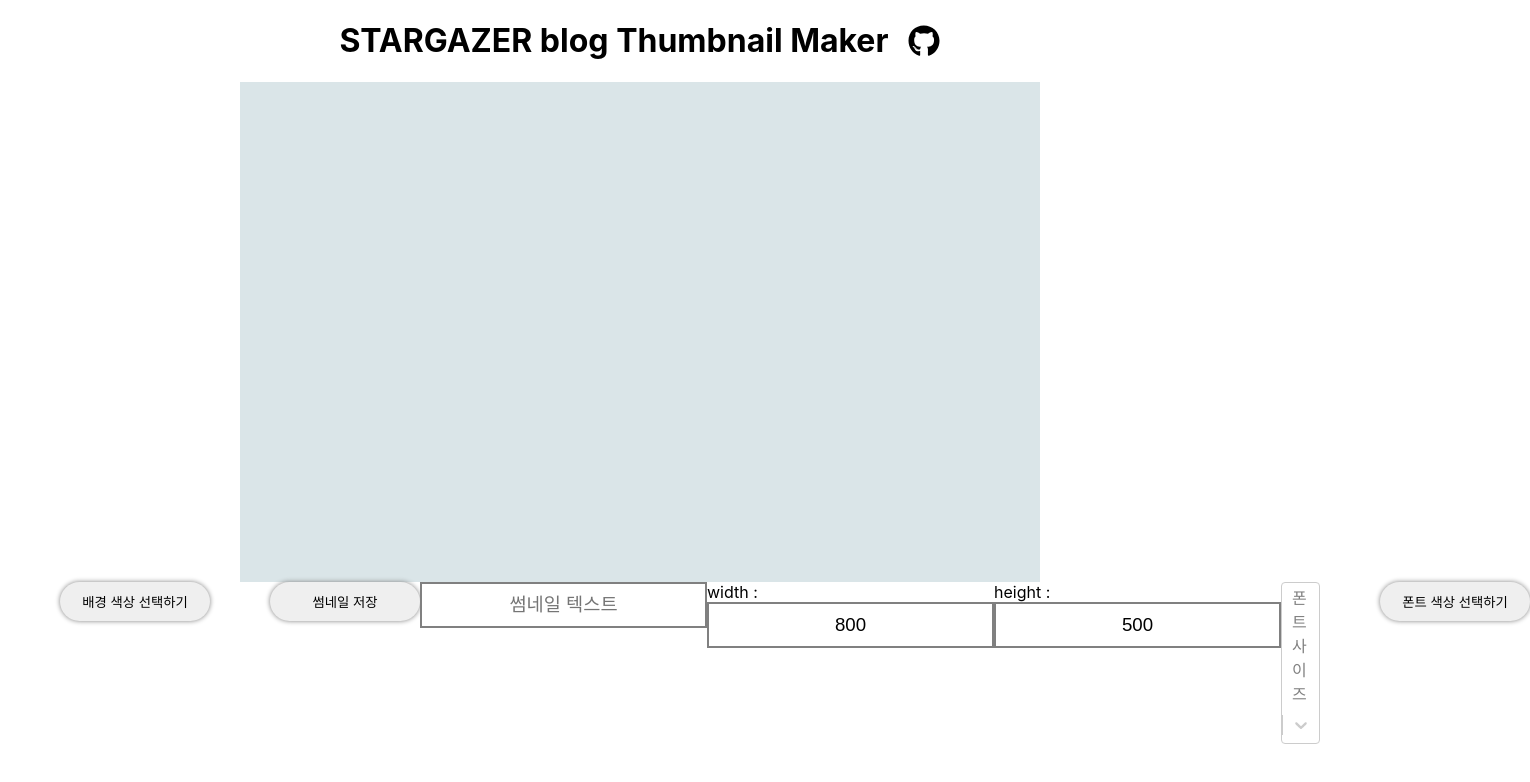
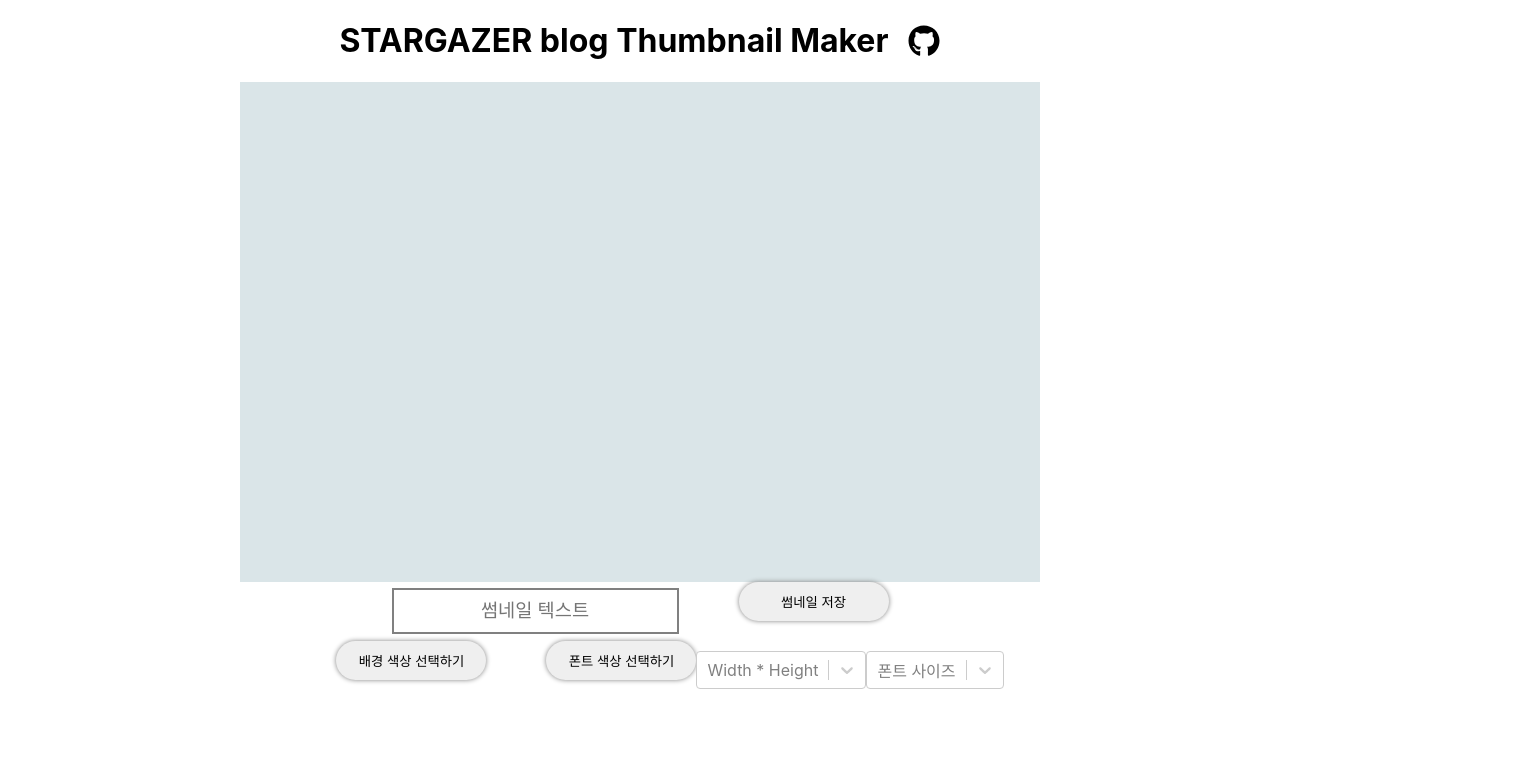
Before and after one commit to HarenKei/Thumbnail_Maker, a React (Create React App) app: page / in a window 1280 px wide. Shown: the top 782 px of the page, 1530 px wide, since content can reach past the window. Built offline with nearby package versions, Linux system fonts and the light colour scheme.

Commit message:
[Updated App.js / App.css] Add some CSS styles

```diff
--- a/src/App.css
+++ b/src/App.css
@@ -107,5 +107,21 @@ input{
 
 #divCanvasAdjustment{
   display: flex;
+  flex-direction: column;
   margin : 0, auto;
 }
+
+#divTextAndSize{
+  display: flex;
+  flex-direction: row;
+  margin : 0, auto;
+  justify-content : center;
+  align-items: center;
+}
+#divOterAdjustment{
+  display: flex;
+  flex-direction: row;
+  margin : 0, auto;
+  justify-content : center;
+  align-items: center;
+}
--- a/src/App.js
+++ b/src/App.js
@@ -9,13 +9,13 @@ import './App.css';
 
 
 const App = () =>{
-  const [color, setColor] = useState('#dae5e8');
-  const [showButton, setShowButton] = useState(false);
-  const [showTxtButton, setShowTxtButton] = useState(false);
-  const canvas = useRef(null);
-  const [thumbText, setThumbText] = useState('');
-  const [cnvsWidth, setCnvsWidth] = useState(800);
-  const [cnvsHeight, setCnvsHeight] = useState(500);
+  const [color, setColor] = useState('#dae5e8'); //canvas color
+  const [showButton, setShowButton] = useState(false); // canvas color
+  const [showTxtButton, setShowTxtButton] = useState(false); // text color
+  const canvas = useRef(null);// canvas
+  const [thumbText, setThumbText] = useState(''); //canvas text
+  const [cnvsWidth, setCnvsWidth] = useState(800); //canvas width
+  const [cnvsHeight, setCnvsHeight] = useState(540);
   const [textSize, setTextSize] = useState("80px");
   const [textColor, setTextColor] = useState('#ffffff');
   const options = [
@@ -26,20 +26,32 @@ const App = () =>{
     { label: "120px", value: "120px" },
     { label: "150px", value: "150px" }
   ];
-
-
+  const widthOptions = [
+    {label : "640px", value : 640},
+    {label : "800px", value : 800},
+    {label : "864px", value : 864},
+    {label : "960px", value : 960},
+  ];
+  const heightOptions = [
+    {label : "360px", value : 360},
+    {label : "450px", value : 450},
+    {label : "486px", value : 486},
+    {label : "540px", value : 540},
+  ];
   var thumbName ='';
 
   useEffect(() => {
+      var width = cnvsWidth.value;
+      var height = cnvsHeight.value;
 
       const ctx = canvas.current.getContext("2d")
       //Start of canvas useEffect
       ctx.fillStyle = color
-      ctx.fillRect(0, 0, cnvsWidth, cnvsHeight)
-      ctx.font = textSize + " Noto Sans CJK KR"
+      ctx.fillRect(0, 0, 800, 500)
+      ctx.font = textSize.value + " Noto Sans CJK KR"
       console.log(ctx.font)
       ctx.fillStyle = textColor
-      ctx.fillText(thumbText, (cnvsWidth/2), (cnvsHeight/2))
+      ctx.fillText(thumbText, 800/2, 500/2)
       ctx.textBaseline = "middle"
       ctx.textAlign = "center"
       //End of canvas useEffect
@@ -76,6 +88,25 @@ return (
 
     <div id = "divCanvasAdjustment">
 
+
+
+
+    <div id = "divTextAndSize">
+      <div id="divTextInput">
+          <input type = "text" placeholder = "썸네일 텍스트"
+            value = { thumbText }
+          onChange = { e=> setThumbText(e.target.value) }
+         />
+        </div> { /* End of divTextInput */ }
+
+        <div id = "divThumbnailSave">
+          <button className = 'thumbDown' onClick = { onDownloadBtn }>
+          썸네일 저장
+          </button>
+        </div> {/* End of divThumbnailSave */}
+    </div>{/* End of divTextAndSize */}
+
+    <div id = "divOterAdjustment">
       <div id = "divColorpicker">
           <button onClick = {()=>setShowButton(showButton=>!showButton)}>
             {showButton ? '배경 색상 선택창 닫기' : '배경 색상 선택하기'}
@@ -87,32 +118,24 @@ return (
            }
       </div> {/* End of divColorpicker */}
 
-      <div id = "divThumbnailSave">
-        <button className = 'thumbDown' onClick = { onDownloadBtn }>
-        썸네일 저장
+      <div id = "divTxtColorpicker">
+        <button onClick = {()=>setShowTxtButton(showTxtButton=>!showTxtButton)}>
+          { showTxtButton ? '폰트 색상 선택창 닫기' : '폰트 색상 선택하기' }
         </button>
-      </div> {/* End of divThumbnailSave */}
-
-     <div id="divTextInput">
-        <input type = "text" placeholder = "썸네일 텍스트"
-          value = { thumbText }
-          onChange = { e=> setThumbText(e.target.value) }
-        />
-      </div> { /* End of divTextInput */ }
-
-    <div id = "divCnavsWidth">
-      width :
-      <input type = "text" placeholder = "width"
-        value = { cnvsWidth }
-        onChange = { e => setCnvsWidth(e.target.value) }
-      />
+        {showTxtButton && (<SketchPicker
+                          color={ textColor }
+                          onChangeComplete={ e => setTextColor(e.hex) }/>
+                        )
+        }
       </div>
 
-    <div id = "divCnavsHeight">
-      height :
-      <input type = "text" placeholder = "height"
-        value = { cnvsHeight }
-        onChange = { e => setCnvsHeight(e.target.value) }
+      <div id = "divCnavsSize">
+        <Select
+           className = "canvasWidHei"
+           placeholder = "Width * Height"
+           options = { widthOptions }
+           value = { cnvsWidth }
+           onChange = { e => setCnvsWidth(e) }
         />
       </div>
 
@@ -125,16 +148,6 @@ return (
       onChange = { e => setTextSize(e) }
       />
     </div>{/* End of divSelectSize*/}
-
-    <div id = "divTxtColorpicker">
-        <button onClick = {()=>setShowTxtButton(showTxtButton=>!showTxtButton)}>
-          { showTxtButton ? '폰트 색상 선택창 닫기' : '폰트 색상 선택하기' }
-        </button>
-        {showTxtButton && (<SketchPicker
-                          color={ textColor }
-                          onChangeComplete={ e => setTextColor(e.hex) }/>
-                        )
-        }
      </div>
 
 
```
Lines whose indentation alone changed are shown as unchanged.
